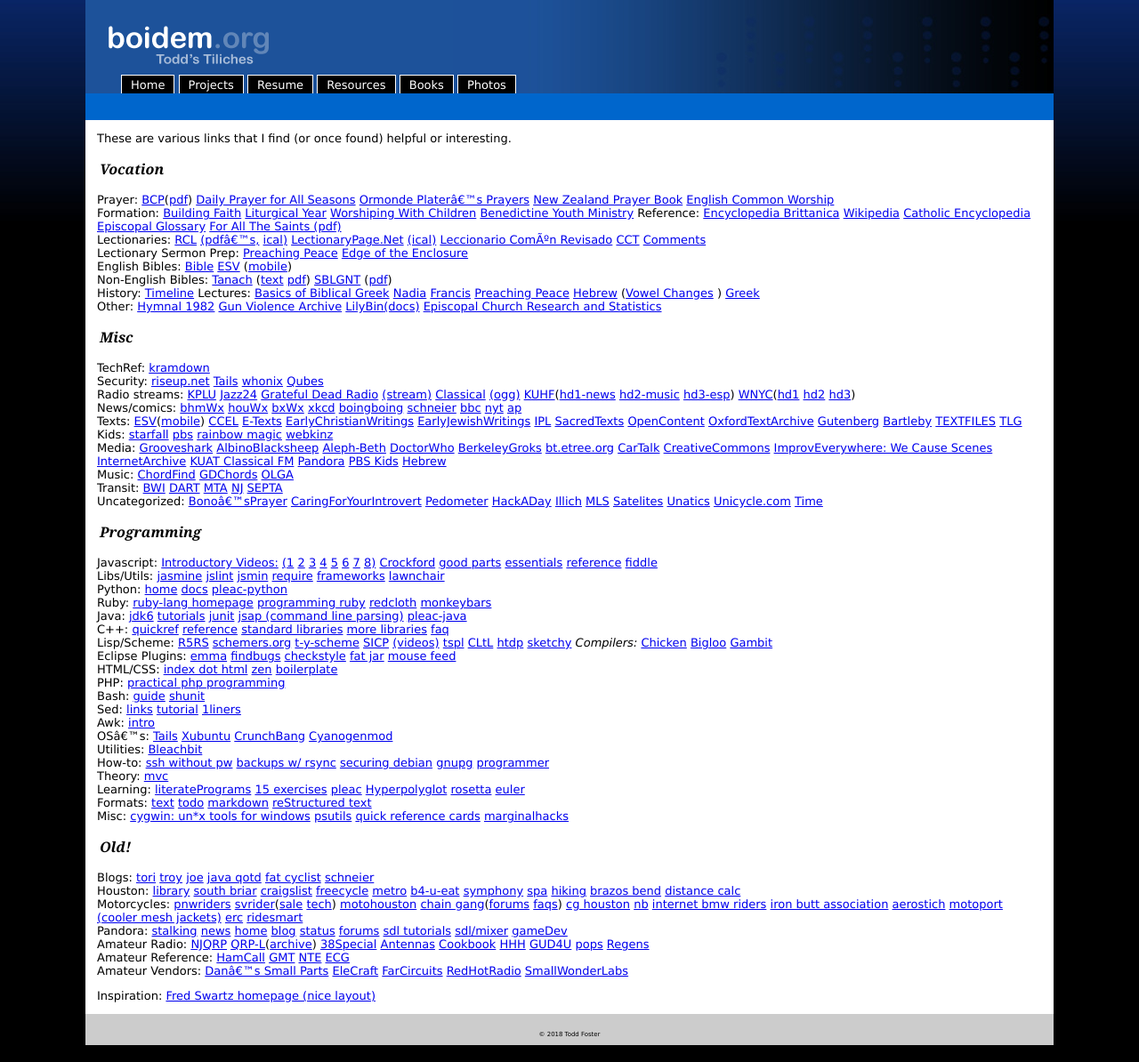
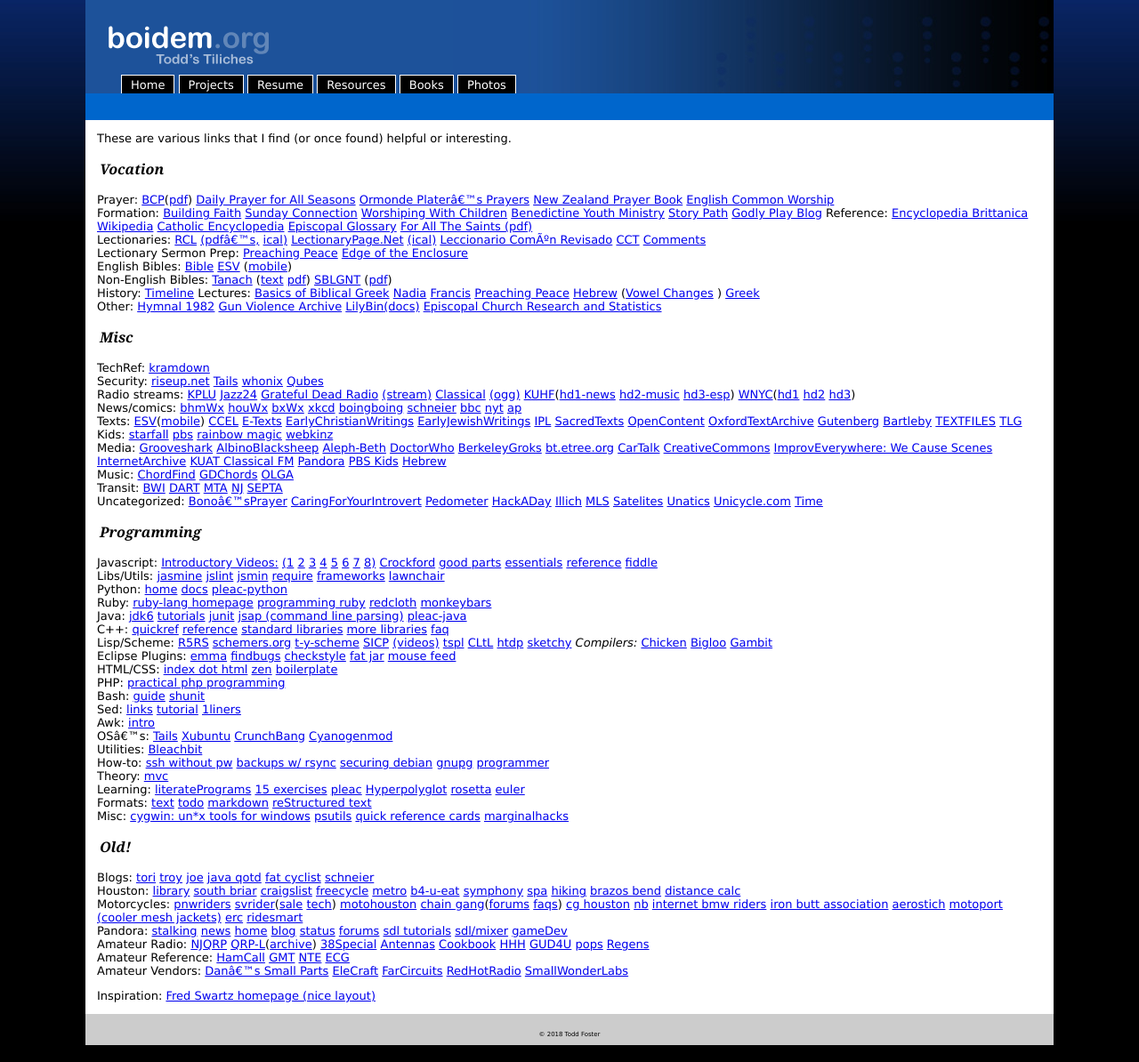
Before and after one commit to toddfoster/toddfoster.github.com, a Jekyll site: the page built from resources.md, in a window 1280 px wide. Shown: the whole page at 89% size. Built offline with Jekyll 4.4.1, drawn with Linux system fonts in a browser that asks for light colours.

Commit message:
formation resources

```diff
--- a/resources.md
+++ b/resources.md
@@ -9,7 +9,7 @@ These are various links that I find (or once found) helpful or interesting.
 ## Vocation
 
 Prayer: [BCP](http://justus.anglican.org/resources/bcp/)([pdf](http://www.episcopalchurch.org/sites/default/files/downloads/book_of_common_prayer.pdf))  [Daily Prayer for All Seasons](https://www.episcopalchurch.org/library/document/daily-prayer-all-seasons) [Ormonde Plater's Prayers](http://www.episcopaldeacons.org/ormonde-plater-archive.html) [New Zealand Prayer Book](http://anglicanprayerbook.org.nz/) [English Common Worship](https://www.churchofengland.org/prayer-worship/worship/texts.aspx)
-Formation: [Building Faith](https://www.buildfaith.org/) [Liturgical Year](https://www.loyolapress.com/our-catholic-faith/liturgical-year) [Worshiping With Children](https://worshipingwithchildren.blogspot.com/p/lectionary-index.html) [Benedictine Youth Ministry](http://myfaithmylife.org/wp-content/uploads/sites/1227/2017/08/Gamber-Benedictine-youth-series.pdf)
+Formation: [Building Faith](https://www.buildfaith.org/) [Sunday Connection](https://www.loyolapress.com/our-catholic-faith/liturgical-year) [Worshiping With Children](https://worshipingwithchildren.blogspot.com/p/lectionary-index.html) [Benedictine Youth Ministry](http://myfaithmylife.org/wp-content/uploads/sites/1227/2017/08/Gamber-Benedictine-youth-series.pdf) [Story Path](http://storypath.upsem.edu/lectionary-links/lectionary-links-revised-common-lectionary/) [Godly Play Blog](https://exploreandexpress-sheila.blogspot.com/)
 Reference: [Encyclopedia Brittanica](http://www.eb.com) [Wikipedia](http://wikipedia.org) [Catholic Encyclopedia](http://newadvent.org/cathen/) [Episcopal Glossary](http://library.episcopalchurch.org/glossary) [For All The Saints (pdf)](http://www.anglican.org.nz/Resources/Lectionary-and-Worship/For-All-the-Saints-A-Resource-for-the-Commemorations-of-the-Calendar)
 Lectionaries: [RCL](http://lectionary.library.vanderbilt.edu/) [(pdf's,](http://lectionary.library.vanderbilt.edu/pdfs.php) [ical)](webcal://lectionary.library.vanderbilt.edu/feeds/lectionary.ics) [LectionaryPage.Net](http://lectionarypage.net)  [(ical)](http://www.lectionarypage.net/Resources/LiturgicalCalendar.ics) [Leccionario Común Revisado](http://www.blakleycreative.com/jtb/StMarksNet/ld.htm) [CCT](http://www.commontexts.org/publications/index.html) [Comments](http://www.montreal.anglican.org/comments/)
 Lectionary Sermon Prep: [Preaching Peace](http://www.preachingpeace.org/teaching-resources/lectionary-commentary.html) [Edge of the Enclosure](http://www.edgeofenclosure.org)
```
